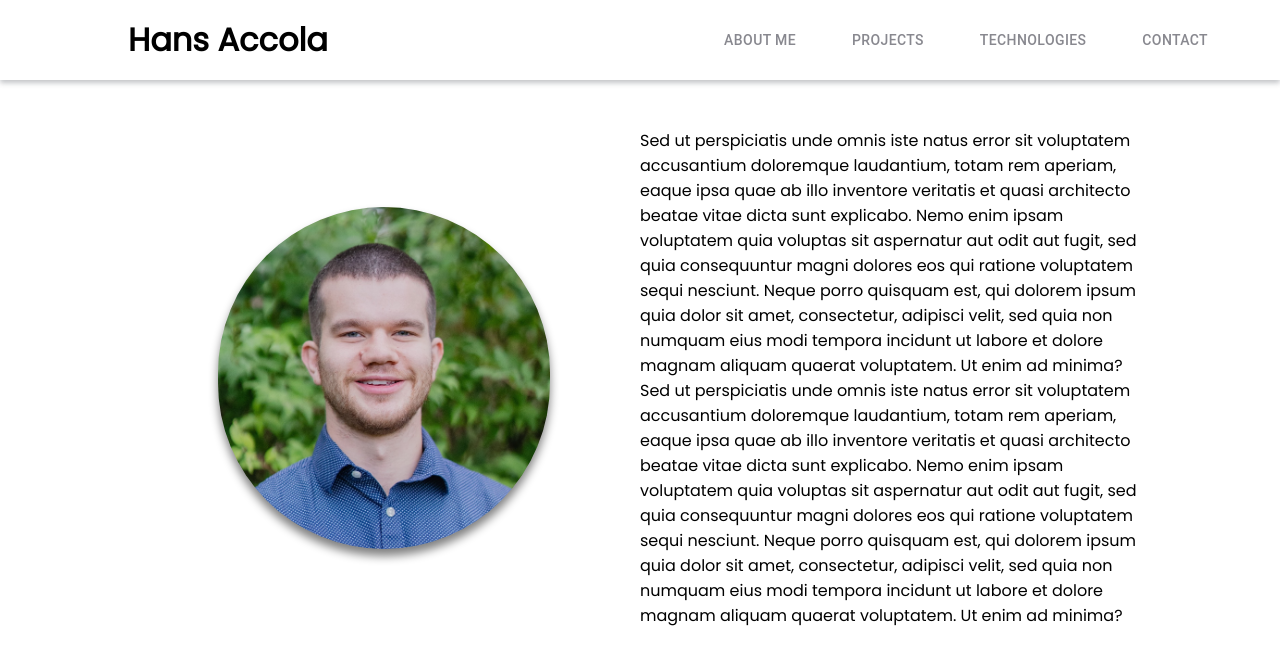
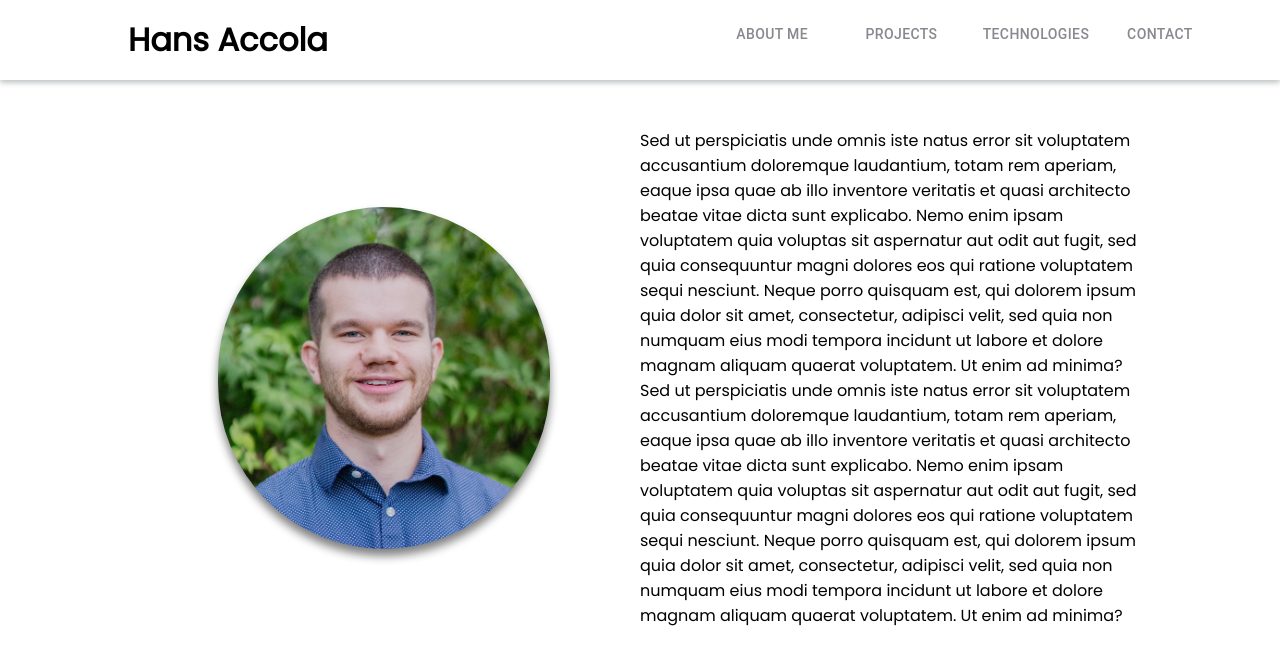
Before and after one commit to iHansy/responsive-portfolio, a React (Create React App) app: page / in a window 1280 px wide. Shown: the top 664 px of the page. Built offline with nearby package versions, Linux system fonts and the light colour scheme.

Commit message:
working on nav link hover styles

```diff
--- a/src/App.css
+++ b/src/App.css
@@ -2,6 +2,10 @@
   margin: 0px;
   padding: 0px;
   box-sizing: border-box;
+}
+
+.test {
+  background:rgb(66, 125, 202);
 }
 
 .app {
@@ -32,6 +36,12 @@
 
 .header-nav-texts {
   color: rgb(136, 136, 143);
+  width: 96.08px;
+  height: 36px;
+}
+
+.header-nav-texts:hover {
+  color: rgb(233, 233, 233);
 }
 
 .header-name-container {
--- a/src/components/Header.js
+++ b/src/components/Header.js
@@ -6,7 +6,7 @@ import { makeStyles } from '@material-ui/core/styles';
 const useStyles = makeStyles((theme) => ({
     navBtn: {
         '&:hover': {
-          backgroundColor: 'rgb(190, 200, 210)',
+          backgroundColor: 'rgb(66, 125, 202)',
           borderColor: '#0062cc',
           boxShadow: 'none',
         },
```
Also changed, not shown: 2 other files (tests, documents, lock files or other folders).
